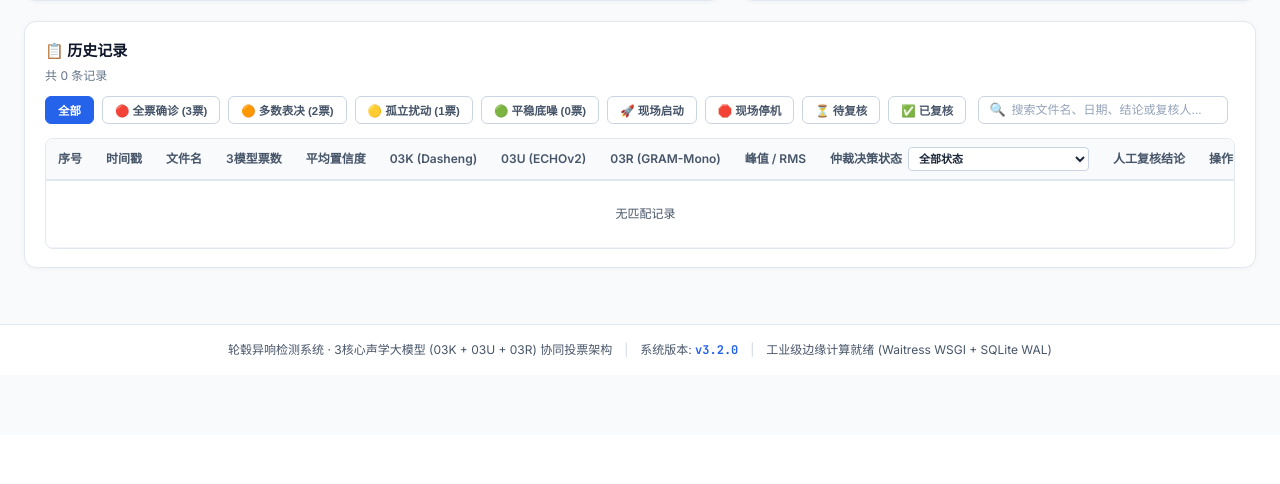
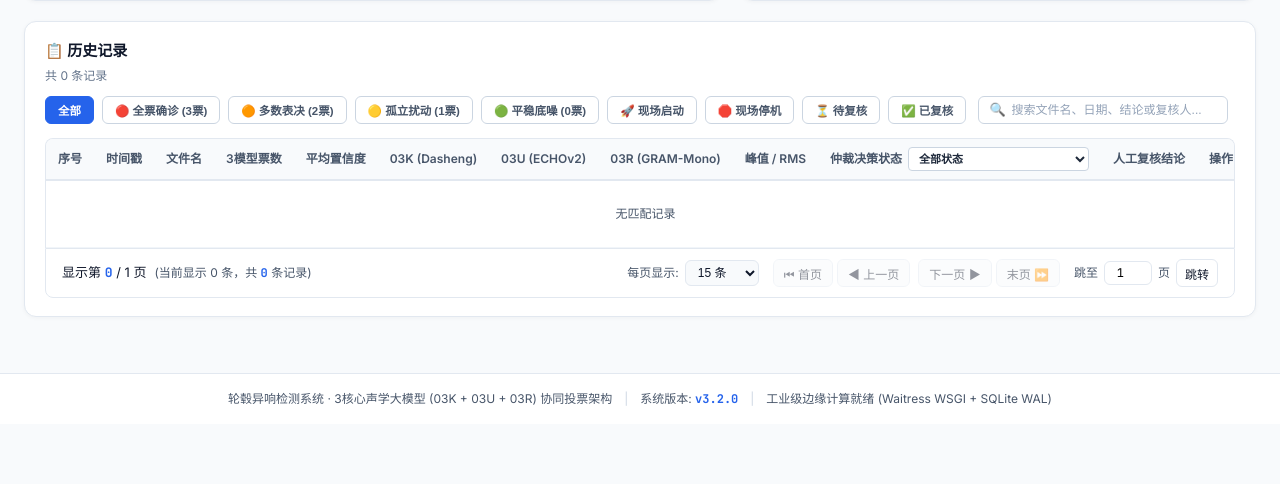
Before and after one commit to chdliulong-svg/hub-audio-detect, a Flask app: page / in a window 1280 px wide. Shown: the part 599-1083 px from the top of the page. Before the commit the page ends 956 px from the top, so only its background shows below. Run offline with Flask 2, Linux system fonts and the light colour scheme; data that the repository does not hold is empty; parts of the project's set-up code (start-up, migrations or seed data) failed here and were passed over.

Commit message:
feat(ui): add pagination bar with page-switch buttons, page-size selector, and page numbers below history table

```diff
--- a/static/css/style.css
+++ b/static/css/style.css
@@ -991,10 +991,181 @@ body {
 }
 
 .table-scroll-wrapper {
-    max-height: 400px;
+    max-height: 520px;
     overflow-y: auto;
     border: 1px solid var(--border-color);
-    border-radius: 8px;
+    border-top-left-radius: 8px;
+    border-top-right-radius: 8px;
+    border-bottom: none;
+}
+
+/* -------------------------------------------------------------------------- */
+/* 历史记录表格专用分页控制器                                                 */
+/* -------------------------------------------------------------------------- */
+.history-pagination-bar {
+    display: flex;
+    justify-content: space-between;
+    align-items: center;
+    padding: 10px 16px;
+    background: #ffffff;
+    border: 1px solid var(--border-color);
+    border-bottom-left-radius: 8px;
+    border-bottom-right-radius: 8px;
+    font-size: 13px;
+    color: var(--text-muted);
+    flex-wrap: wrap;
+    gap: 12px;
+}
+
+.pagination-info {
+    display: flex;
+    align-items: center;
+    gap: 8px;
+    color: var(--text-main);
+}
+
+.pagination-info strong {
+    color: #2563eb;
+    font-family: var(--font-mono);
+}
+
+.pagination-count-tag {
+    color: var(--text-muted);
+    font-size: 12px;
+}
+
+.pagination-controls {
+    display: flex;
+    align-items: center;
+    gap: 14px;
+    flex-wrap: wrap;
+}
+
+.page-size-selector {
+    display: flex;
+    align-items: center;
+    gap: 6px;
+    font-size: 12px;
+}
+
+.page-size-selector select {
+    padding: 4px 8px;
+    border-radius: 6px;
+    border: 1px solid var(--border-color);
+    background: #f8fafc;
+    color: var(--text-main);
+    font-size: 12px;
+    cursor: pointer;
+    outline: none;
+    transition: all 0.2s;
+}
+
+.page-size-selector select:hover,
+.page-size-selector select:focus {
+    border-color: #2563eb;
+    background: #ffffff;
+}
+
+.pagination-btn-group {
+    display: flex;
+    align-items: center;
+    gap: 4px;
+}
+
+.page-nav-btn {
+    padding: 4px 10px;
+    font-size: 12px;
+    font-weight: 500;
+    border-radius: 6px;
+    border: 1px solid var(--border-color);
+    background: #ffffff;
+    color: var(--text-main);
+    cursor: pointer;
+    transition: all 0.15s ease-in-out;
+    display: inline-flex;
+    align-items: center;
+    justify-content: center;
+    min-height: 28px;
+}
+
+.page-nav-btn:hover:not(:disabled) {
+    background: #f1f5f9;
+    border-color: #94a3b8;
+    color: #1e293b;
+}
+
+.page-nav-btn:disabled {
+    opacity: 0.45;
+    cursor: not-allowed;
+    background: #f8fafc;
+    border-color: #e2e8f0;
+}
+
+.page-number-buttons {
+    display: flex;
+    align-items: center;
+    gap: 4px;
+}
+
+.page-num-btn {
+    min-width: 28px;
+    height: 28px;
+    padding: 0 6px;
+    border-radius: 6px;
+    border: 1px solid var(--border-color);
+    background: #ffffff;
+    color: var(--text-main);
+    font-family: var(--font-mono);
+    font-size: 12px;
+    font-weight: 600;
+    cursor: pointer;
+    display: inline-flex;
+    align-items: center;
+    justify-content: center;
+    transition: all 0.15s;
+}
+
+.page-num-btn:hover:not(.active) {
+    background: #f1f5f9;
+    border-color: #94a3b8;
+}
+
+.page-num-btn.active {
+    background: #2563eb;
+    border-color: #2563eb;
+    color: #ffffff;
+    box-shadow: 0 2px 4px rgba(37, 99, 235, 0.25);
+}
+
+.page-ellipsis {
+    padding: 0 4px;
+    color: #94a3b8;
+    font-family: var(--font-mono);
+    user-select: none;
+}
+
+.pagination-jump {
+    display: flex;
+    align-items: center;
+    gap: 6px;
+    font-size: 12px;
+}
+
+.pagination-jump input {
+    width: 48px;
+    padding: 3px 6px;
+    border-radius: 6px;
+    border: 1px solid var(--border-color);
+    text-align: center;
+    font-family: var(--font-mono);
+    font-size: 12px;
+    outline: none;
+    transition: all 0.2s;
+}
+
+.pagination-jump input:focus {
+    border-color: #2563eb;
+    box-shadow: 0 0 0 2px rgba(37, 99, 235, 0.15);
 }
 
 .history-table {
--- a/static/js/monitor.js
+++ b/static/js/monitor.js
@@ -7,6 +7,10 @@ let currentFilter = 'all';
 let currentConsensusFilter = 'ALL';
 let currentSearchQuery = '';
 let lastSeenFilename = '';
+
+// 历史记录表格分页控制器状态
+let currentHistoryPage = 1;
+let historyPageSize = 15;
 
 // 当前看板遥测对象与回放模式状态机
 let currentHeroData = null;
@@ -311,15 +315,30 @@ function renderHistoryTable() {
         return true;
     });
 
+    const totalCount = currentFilteredRecords.length;
+    const totalPages = Math.max(1, Math.ceil(totalCount / historyPageSize));
+
+    // 页面边界校验
+    if (currentHistoryPage > totalPages) currentHistoryPage = totalPages;
+    if (currentHistoryPage < 1) currentHistoryPage = 1;
+
+    const startIdx = (currentHistoryPage - 1) * historyPageSize;
+    const endIdx = Math.min(totalCount, startIdx + historyPageSize);
+    const pageRecords = currentFilteredRecords.slice(startIdx, endIdx);
+
     const searchTip = currentSearchQuery ? ` (搜索: "${currentSearchQuery}")` : '';
-    document.getElementById('historyCount').innerText = `共 ${currentFilteredRecords.length} 条记录${searchTip}`;
+    document.getElementById('historyCount').innerText = `共 ${totalCount} 条记录${searchTip}`;
 
-    if (currentFilteredRecords.length === 0) {
+    // 实时更新分页控件状态
+    updateHistoryPaginationUI(totalCount, totalPages, startIdx, endIdx);
+
+    if (totalCount === 0) {
         tbody.innerHTML = `<tr><td colspan="12" style="text-align:center;color:var(--text-muted);padding:24px">无匹配记录${currentSearchQuery ? ' (未找到包含关键词的诊断事件)' : ''}</td></tr>`;
         return;
     }
 
-    tbody.innerHTML = currentFilteredRecords.map((r, i) => {
+    tbody.innerHTML = pageRecords.map((r, i) => {
+        const globalIdx = startIdx + i;
         const itemKey = `${r.filename}_${r.timestamp}`;
         const isCurrentActive = isPlaybackMode && (itemKey === currentPlaybackKey);
         const rowClass = isCurrentActive ? 'class="active-replay-row"' : '';
@@ -329,7 +348,7 @@ function renderHistoryTable() {
 
         return `
         <tr ${rowClass}>
-            <td>${i + 1}</td>
+            <td>${globalIdx + 1}</td>
             <td style="font-family:var(--font-mono);color:var(--text-muted)">${r.timestamp ? r.timestamp.slice(11) : '--'}</td>
             <td style="font-family:var(--font-mono);font-weight:700">${r.filename}</td>
             <td><span class="badge ${r.consensus_badge}">${r.alarm_votes}/3 票</span></td>
@@ -340,22 +359,130 @@ function renderHistoryTable() {
             <td style="font-family:var(--font-mono)">${r.peak_amplitude !== undefined ? r.peak_amplitude.toFixed(3) : '--'} / ${r.rms_amplitude !== undefined ? r.rms_amplitude.toFixed(4) : '--'}</td>
             <td><span class="badge ${r.consensus_badge}">${r.consensus_level}</span></td>
             <td>
-                <span class="badge ${rev.badge_class || 'badge-unreviewed'}" title="${revTip}" style="cursor:pointer" onclick="openReviewModalByIndex(${i})">
+                <span class="badge ${rev.badge_class || 'badge-unreviewed'}" title="${revTip}" style="cursor:pointer" onclick="openReviewModalByIndex(${globalIdx})">
                     ${rev.status_text || '待复核'}
                 </span>
                 ${rev.reviewer ? `<div style="font-size:10px;color:var(--text-muted);margin-top:2px;font-family:var(--font-mono)">${rev.reviewer}</div>` : ''}
             </td>
             <td style="white-space:nowrap">
-                <button class="btn btn-outline" style="padding:3px 8px;font-size:11px;font-weight:600" onclick="openReviewModalByIndex(${i})" title="进行人工复核判定">
+                <button class="btn btn-outline" style="padding:3px 8px;font-size:11px;font-weight:600" onclick="openReviewModalByIndex(${globalIdx})" title="进行人工复核判定">
                     ✍️ 复核
                 </button>
-                <button class="btn btn-outline" style="padding:3px 8px;font-size:11px;font-weight:600" onclick="playbackRecord(${i})">
+                <button class="btn btn-outline" style="padding:3px 8px;font-size:11px;font-weight:600" onclick="playbackRecord(${globalIdx})">
                     ${isCurrentActive ? '👀 回放中' : '⏮ 回放'}
                 </button>
             </td>
         </tr>
         `;
     }).join('');
+}
+
+// ---------------------------------------------------------------------------
+// 历史记录表格分页控制器
+// ---------------------------------------------------------------------------
+function updateHistoryPaginationUI(totalCount, totalPages, startIdx, endIdx) {
+    const curEl = document.getElementById('histPageCurrent');
+    const totEl = document.getElementById('histPageTotal');
+    const showEl = document.getElementById('histPageShowing');
+    const cntEl = document.getElementById('histTotalCount');
+    const jumpInput = document.getElementById('histJumpPageInput');
+
+    if (curEl) curEl.innerText = totalCount === 0 ? 0 : currentHistoryPage;
+    if (totEl) totEl.innerText = totalPages;
+    if (showEl) showEl.innerText = Math.max(0, endIdx - startIdx);
+    if (cntEl) cntEl.innerText = totalCount;
+    if (jumpInput) {
+        jumpInput.max = totalPages;
+        jumpInput.value = currentHistoryPage;
+    }
+
+    const btnFirst = document.getElementById('btnHistFirst');
+    const btnPrev = document.getElementById('btnHistPrev');
+    const btnNext = document.getElementById('btnHistNext');
+    const btnLast = document.getElementById('btnHistLast');
+
+    if (btnFirst) btnFirst.disabled = (currentHistoryPage <= 1);
+    if (btnPrev) btnPrev.disabled = (currentHistoryPage <= 1);
+    if (btnNext) btnNext.disabled = (currentHistoryPage >= totalPages || totalCount === 0);
+    if (btnLast) btnLast.disabled = (currentHistoryPage >= totalPages || totalCount === 0);
+
+    // 智能渲染页码数字按钮 (当前页前后滑动窗口)
+    const numContainer = document.getElementById('histPageNumberButtons');
+    if (!numContainer) return;
+
+    if (totalCount === 0 || totalPages <= 1) {
+        numContainer.innerHTML = totalCount > 0 ? `<button class="page-num-btn active">1</button>` : '';
+        return;
+    }
+
+    let pagesToRender = [];
+    if (totalPages <= 7) {
+        for (let p = 1; p <= totalPages; p++) pagesToRender.push(p);
+    } else {
+        pagesToRender.push(1);
+        let start = Math.max(2, currentHistoryPage - 1);
+        let end = Math.min(totalPages - 1, currentHistoryPage + 1);
+
+        if (currentHistoryPage <= 3) {
+            start = 2;
+            end = 4;
+        } else if (currentHistoryPage >= totalPages - 2) {
+            start = totalPages - 3;
+            end = totalPages - 1;
+        }
+
+        if (start > 2) pagesToRender.push('...');
+        for (let p = start; p <= end; p++) pagesToRender.push(p);
+        if (end < totalPages - 1) pagesToRender.push('...');
+        pagesToRender.push(totalPages);
+    }
+
+    numContainer.innerHTML = pagesToRender.map(p => {
+        if (p === '...') return `<span class="page-ellipsis">...</span>`;
+        const activeClass = (p === currentHistoryPage) ? 'active' : '';
+        return `<button class="page-num-btn ${activeClass}" onclick="gotoHistoryPage(${p})">${p}</button>`;
+    }).join('');
+}
+
+function changeHistoryPage(delta) {
+    const totalCount = currentFilteredRecords.length;
+    const totalPages = Math.max(1, Math.ceil(totalCount / historyPageSize));
+    const target = currentHistoryPage + delta;
+    if (target >= 1 && target <= totalPages) {
+        currentHistoryPage = target;
+        renderHistoryTable();
+    }
+}
+
+function gotoHistoryPage(p) {
+    const totalCount = currentFilteredRecords.length;
+    const totalPages = Math.max(1, Math.ceil(totalCount / historyPageSize));
+    const pageNum = parseInt(p, 10);
+    if (!isNaN(pageNum) && pageNum >= 1 && pageNum <= totalPages) {
+        currentHistoryPage = pageNum;
+        renderHistoryTable();
+    }
+}
+
+function gotoHistoryLastPage() {
+    const totalCount = currentFilteredRecords.length;
+    const totalPages = Math.max(1, Math.ceil(totalCount / historyPageSize));
+    gotoHistoryPage(totalPages);
+}
+
+function changeHistoryPageSize(newSize) {
+    historyPageSize = parseInt(newSize, 10) || 15;
+    currentHistoryPage = 1;
+    renderHistoryTable();
+}
+
+function jumpToHistoryPage() {
+    const input = document.getElementById('histJumpPageInput');
+    if (!input) return;
+    const val = parseInt(input.value, 10);
+    if (!isNaN(val)) {
+        gotoHistoryPage(val);
+    }
 }
 
 // 点击回放指定历史记录
@@ -466,6 +593,7 @@ let currentKpiModalSearch = '';
 function selectKpiTab(tabKey, cardEl, openModal = true) {
     currentFilter = tabKey;
     currentConsensusFilter = 'ALL';
+    currentHistoryPage = 1;
 
     // 1. 同步顶部选项卡高亮样式
     document.querySelectorAll('.kpi-card').forEach(c => c.classList.remove('active-tab'));
@@ -722,6 +850,7 @@ function scrollFromModalToMainTable() {
 function setHistoryFilter(f, btn) {
     currentFilter = f;
     currentConsensusFilter = 'ALL';
+    currentHistoryPage = 1;
     const thSel = document.getElementById('thConsensusSelect');
     if (thSel) thSel.value = 'ALL';
     document.querySelectorAll('.filter-btn').forEach(b => b.classList.remove('active'));
@@ -753,6 +882,7 @@ function setHistoryFilter(f, btn) {
 
 function handleSelectConsensusFilter(val) {
     currentConsensusFilter = val || 'ALL';
+    currentHistoryPage = 1;
     const thSel = document.getElementById('thConsensusSelect');
     if (thSel) thSel.value = currentConsensusFilter;
     if (currentConsensusFilter !== 'ALL') {
@@ -767,6 +897,7 @@ function handleSelectConsensusFilter(val) {
 
 function handleSearchInput(val) {
     currentSearchQuery = val ? val.trim().toLowerCase() : '';
+    currentHistoryPage = 1;
     const clearBtn = document.getElementById('btnSearchClear');
     if (clearBtn) {
         clearBtn.style.display = currentSearchQuery ? 'block' : 'none';
@@ -776,6 +907,7 @@ function handleSearchInput(val) {
 
 function clearSearchInput() {
     currentSearchQuery = '';
+    currentHistoryPage = 1;
     const input = document.getElementById('historySearchInput');
     if (input) input.value = '';
     const clearBtn = document.getElementById('btnSearchClear');
--- a/templates/index.html
+++ b/templates/index.html
@@ -5,7 +5,7 @@
     <meta name="viewport" content="width=device-width, initial-scale=1.0">
     <title>轮毂异响检测系统 - 3核心大模型实时协同监控大屏</title>
     <link href="https://fonts.googleapis.com/css2?family=JetBrains+Mono:wght@400;600;700;800&family=Inter:wght@400;500;600;700;800&display=swap" rel="stylesheet">
-    <link rel="stylesheet" href="/static/css/style.css?v=3.7">
+    <link rel="stylesheet" href="/static/css/style.css?v=3.8">
 </head>
 <body>
 
@@ -365,6 +365,41 @@
                     </tbody>
                 </table>
             </div>
+
+            <!-- Historical Log Table Pagination Bar -->
+            <div class="history-pagination-bar" id="historyPaginationBar">
+                <div class="pagination-info">
+                    <span>显示第 <strong id="histPageCurrent">1</strong> / <span id="histPageTotal">1</span> 页</span>
+                    <span class="pagination-count-tag">(当前显示 <span id="histPageShowing">0</span> 条，共 <strong id="histTotalCount">0</strong> 条记录)</span>
+                </div>
+
+                <div class="pagination-controls">
+                    <div class="page-size-selector">
+                        <span>每页显示:</span>
+                        <select id="histPageSizeSelect" onchange="changeHistoryPageSize(this.value)">
+                            <option value="15" selected>15 条</option>
+                            <option value="30">30 条</option>
+                            <option value="50">50 条</option>
+                            <option value="100">100 条</option>
+                        </select>
+                    </div>
+
+                    <div class="pagination-btn-group">
+                        <button class="page-nav-btn" id="btnHistFirst" onclick="gotoHistoryPage(1)" title="跳转到首页">⏮ 首页</button>
+                        <button class="page-nav-btn" id="btnHistPrev" onclick="changeHistoryPage(-1)" title="上一页">◀ 上一页</button>
+                        <div id="histPageNumberButtons" class="page-number-buttons"></div>
+                        <button class="page-nav-btn" id="btnHistNext" onclick="changeHistoryPage(1)" title="下一页">下一页 ▶</button>
+                        <button class="page-nav-btn" id="btnHistLast" onclick="gotoHistoryLastPage()" title="跳转到末页">末页 ⏩</button>
+                    </div>
+
+                    <div class="pagination-jump">
+                        <span>跳至</span>
+                        <input type="number" id="histJumpPageInput" min="1" value="1" onkeydown="if(event.key==='Enter') jumpToHistoryPage()">
+                        <span>页</span>
+                        <button class="page-nav-btn" onclick="jumpToHistoryPage()" style="padding: 3px 8px;">跳转</button>
+                    </div>
+                </div>
+            </div>
         </section>
 
     </main>
@@ -518,6 +553,6 @@
         </div>
     </footer>
 
-    <script src="/static/js/monitor.js?v=3.1"></script>
+    <script src="/static/js/monitor.js?v=3.2"></script>
 </body>
 </html>
```
